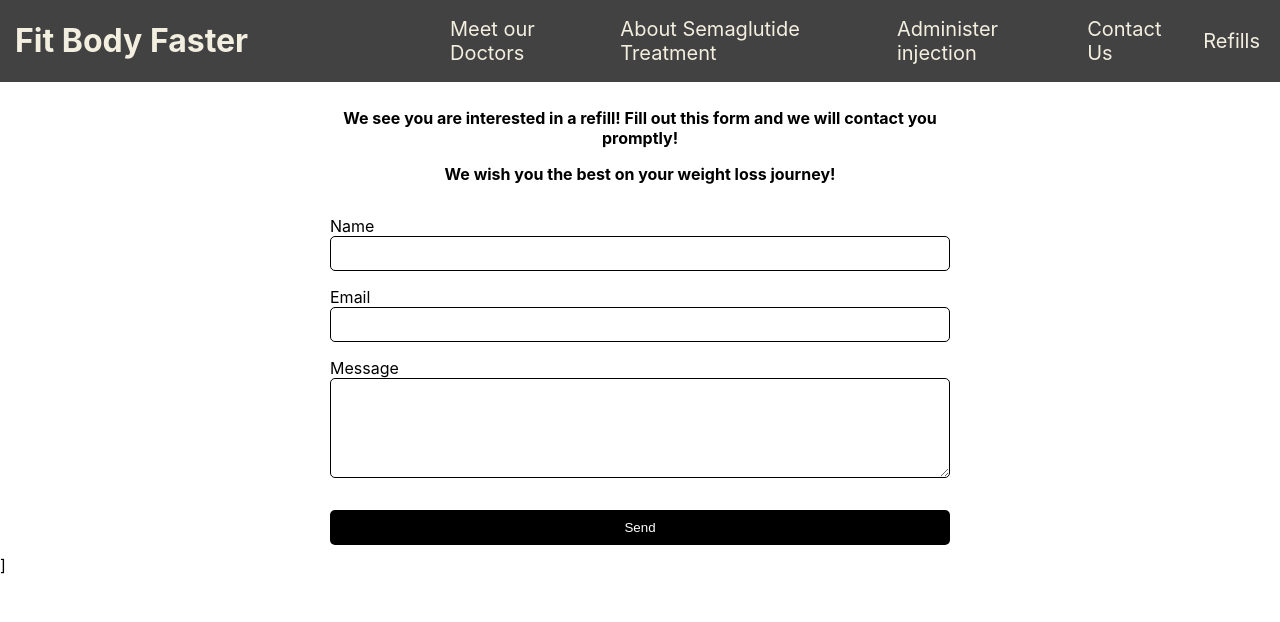
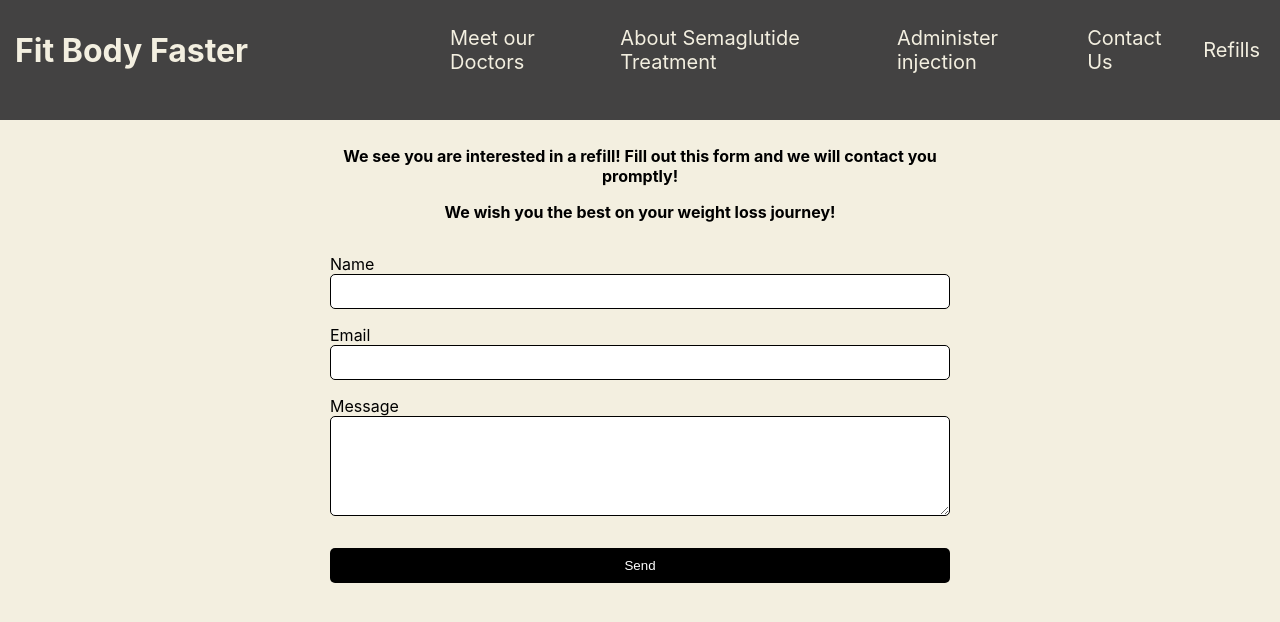
Before and after one commit to ZanePage/fitbodyfast, a Next.js app: page /refill in a window 1280 px wide. Shown: the top 622 px of the page. Built offline with nearby package versions, Linux system fonts and the light colour scheme.

Commit message:
backgrounud change

```diff
--- a/pages/initial.js
+++ b/pages/initial.js
@@ -1,9 +1,10 @@
+import Footer from "../components/Footer";
 import { ContactForm } from "../components/initial-contact-form";
 import Navbar from "../components/Navbar";
 
 export default function Contact() {
     return (
-        <div>
+        <div class="cont">
             <Navbar />
             <div class="styledform">
                 <div>
--- a/pages/refill.js
+++ b/pages/refill.js
@@ -4,7 +4,7 @@
 
 export default function Contact() {
     return (
-        <div>
+        <div class="cont">
             <Navbar />
             <div class="styledform">
                 <div>
@@ -13,6 +13,6 @@
                 </div>
                 <ContactForm />
             </div>
-]       </div>
+        </div>
     );
 }
--- a/styles/globals.css
+++ b/styles/globals.css
@@ -188,6 +188,11 @@
   font-size: 80px;
   color: #222222;
   padding-bottom: 10px;
+}
+
+.cont {
+  height: 100vh;
+  background-color: #F3EFE0;
 }
 
 .main-body h2 {
```
